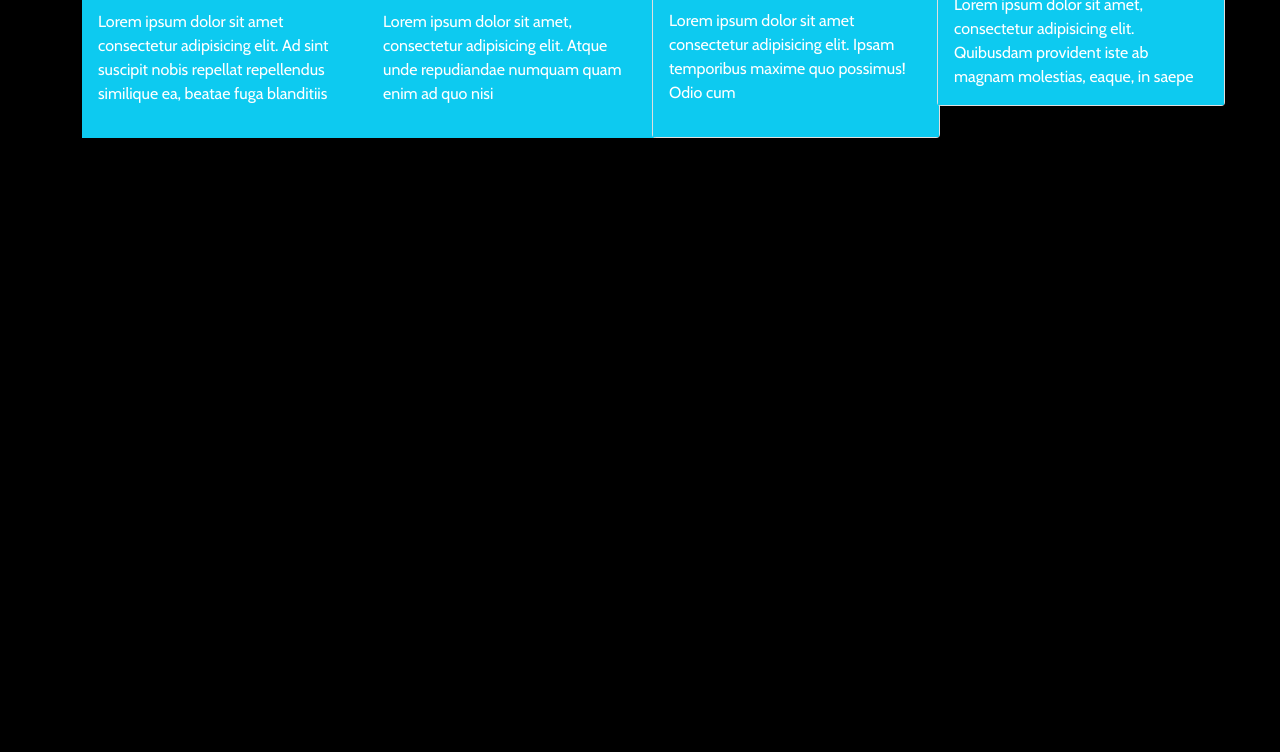
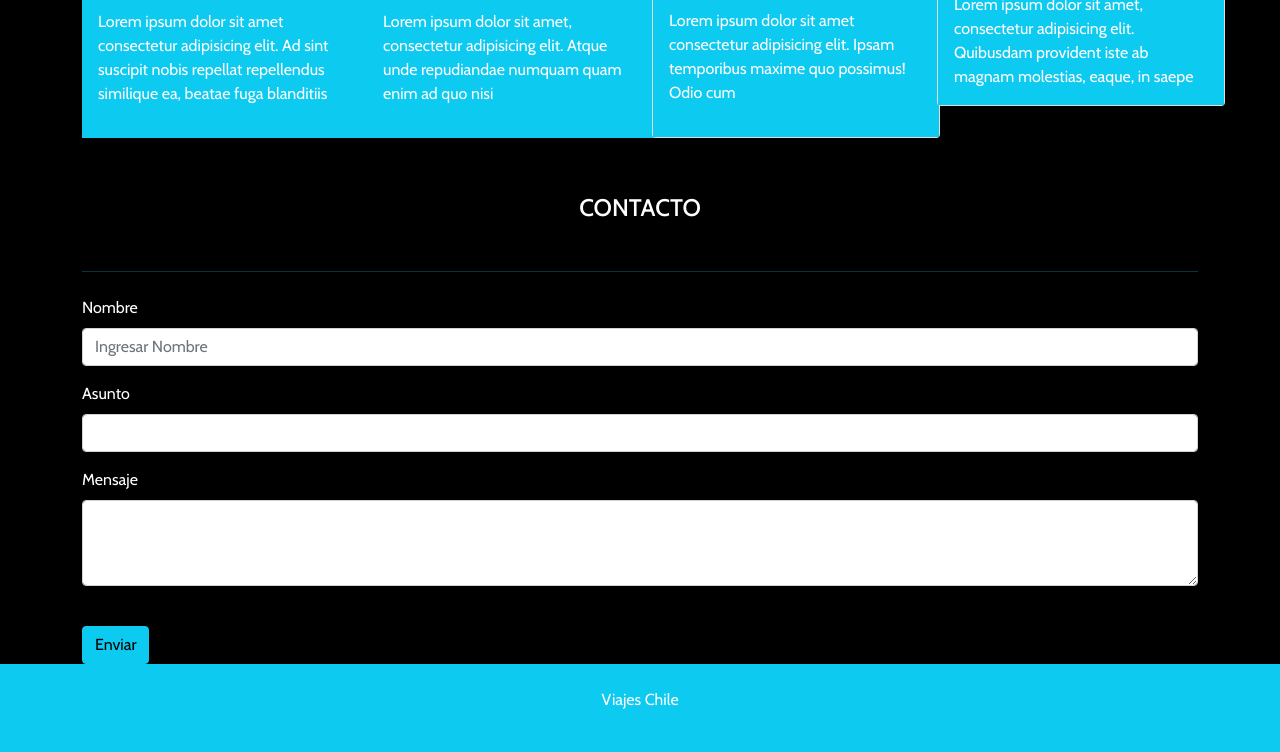
Before and after one commit to hcarolinay/ViajesChile, a plain HTML site: page index.html in a window 1280 px wide. Shown: the part 1944-2696 px from the top of the page. Before the commit the page ends 2138 px from the top, so only its background shows below. Drawn offline with nearby package versions, Linux system fonts and the light colour scheme.

Commit message:
cuarto commit form

```diff
--- a/index.html
+++ b/index.html
@@ -163,6 +163,40 @@
 
   </section>
 
+  <section id="contacto" class="">
+    <div class="container">
+    <div>
+      <h4 class="text-center my-5">CONTACTO</h4>
+      <hr class="bg-info my-4"/>
+    </div>
+    <div class="mb-3">
+      <label for="exampleFormControlInput1" class="form-label">Nombre</label>
+      <input type="name" class="form-control" id="exampleFormControlInput1" placeholder="Ingresar Nombre">
+    </div>
+    <div class="mb-3">
+      <label for="exampleFormControlInput1" class="form-label">Asunto</label>
+      <input type="text" class="form-control" id="exampleFormControlInput1" placehsolder="Ingresar Asunto">
+    </div>
+    <div class="mb-3">
+      <label for="exampleFormControlTextarea1" class="form-label">Mensaje</label>
+      <textarea class="form-control" id="exampleFormControlTextarea1" rows="3"></textarea>
+    </div>
+    <button type="button" class="btn btn-info mt-4" data-bs-toggle="tooltip" data-bs-placement="right" title="boton enviar">
+      Enviar
+    </button>
+  </div>
+  </section>
+  <footer class="container-fluid text-center bg-info py-4">
+    <div>
+      <div>
+        <p>
+          Viajes Chile
+        </p>
+      </div>
+    </div>
+
+  </footer>
+
 
 
 
```
